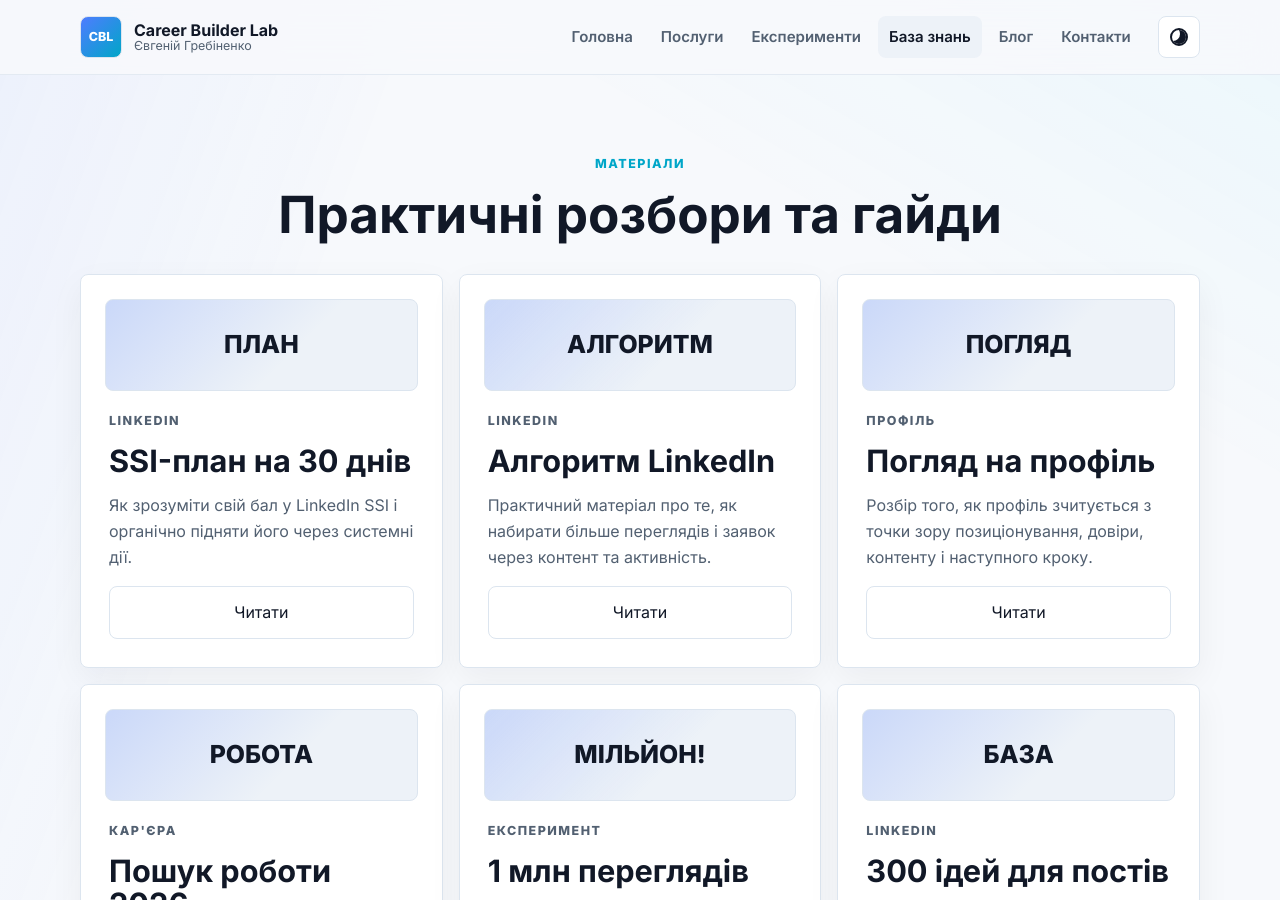
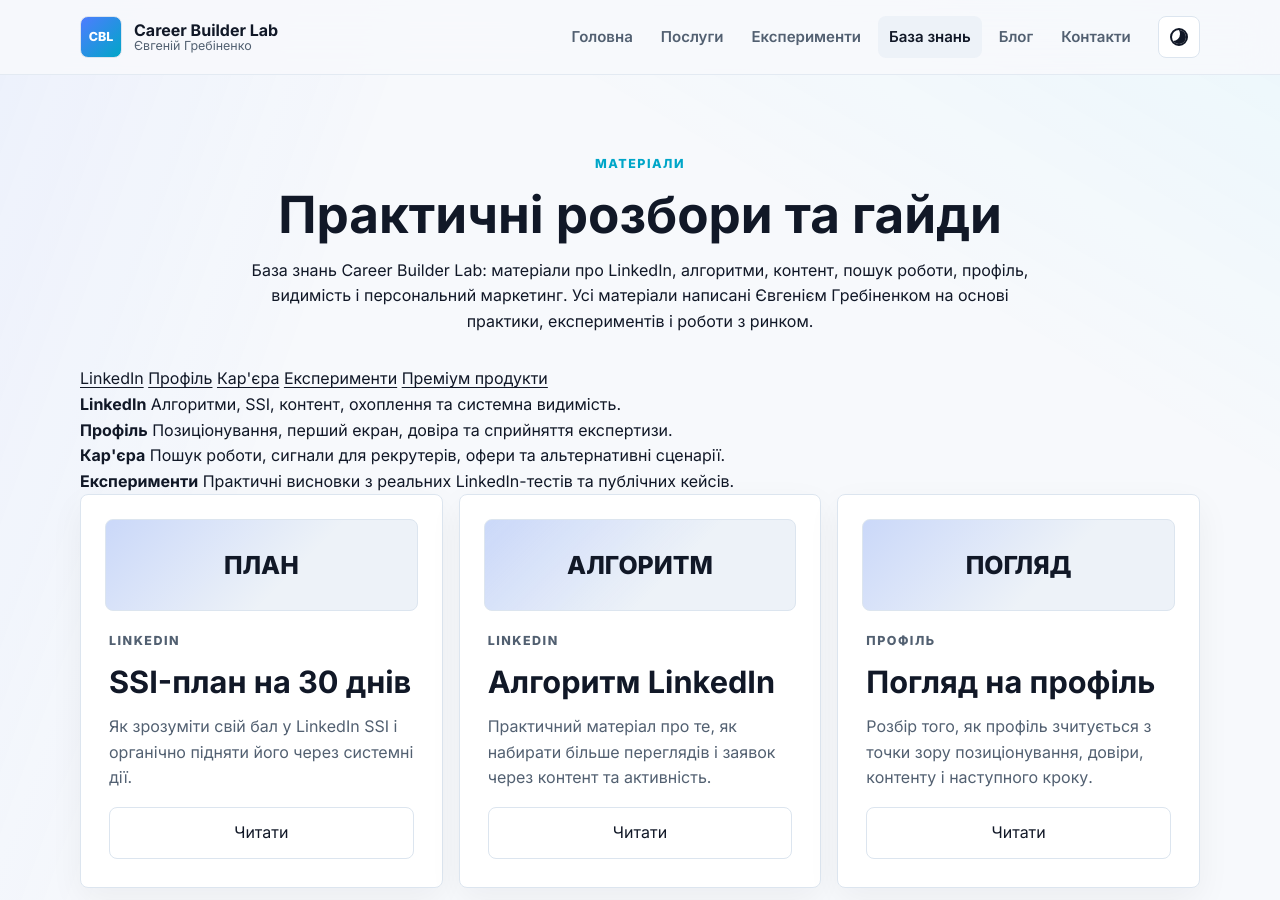
Before and after one commit to jenya112115-source/careerbuilderlab, a Jekyll site: the page built from pages/free.html, in a window 1280 px wide and 900 px high, scrolled down 372 px. Built offline with Jekyll 4.4.1, drawn with Linux system fonts in a browser that asks for light colours.

Commit message:
Add files via upload

```diff
--- a/pages/free.html
+++ b/pages/free.html
@@ -10,6 +10,32 @@
     <div class="section-heading centered">
       <p class="eyebrow">Матеріали</p>
       <h2>Практичні розбори та гайди</h2>
+      <p>База знань Career Builder Lab: матеріали про LinkedIn, алгоритми, контент, пошук роботи, профіль, видимість і персональний маркетинг. Усі матеріали написані Євгенієм Гребіненком на основі практики, експериментів і роботи з ринком.</p>
+    </div>
+    <nav class="knowledge-hub-nav" aria-label="Категорії бази знань">
+      <a href="#knowledge-linkedin">LinkedIn</a>
+      <a href="#knowledge-profile">Профіль</a>
+      <a href="#knowledge-career">Кар'єра</a>
+      <a href="#knowledge-experiment">Експерименти</a>
+      <a href="#premium-products">Преміум продукти</a>
+    </nav>
+    <div class="knowledge-category-grid" aria-label="Основні теми бази знань">
+      <article id="knowledge-linkedin">
+        <strong>LinkedIn</strong>
+        <span>Алгоритми, SSI, контент, охоплення та системна видимість.</span>
+      </article>
+      <article id="knowledge-profile">
+        <strong>Профіль</strong>
+        <span>Позиціонування, перший екран, довіра та сприйняття експертизи.</span>
+      </article>
+      <article id="knowledge-career">
+        <strong>Кар'єра</strong>
+        <span>Пошук роботи, сигнали для рекрутерів, офери та альтернативні сценарії.</span>
+      </article>
+      <article id="knowledge-experiment">
+        <strong>Експерименти</strong>
+        <span>Практичні висновки з реальних LinkedIn-тестів та публічних кейсів.</span>
+      </article>
     </div>
     <div class="card-grid knowledge-grid">
       {% assign resources = site.resources | sort: "order" %}
@@ -23,6 +49,7 @@
           <p class="eyebrow">{{ resource.type }}</p>
           <h2><a href="{{ resource.url | relative_url }}">{{ resource.card_title | default: resource.title }}</a></h2>
           <p>{{ resource.description }}</p>
+          {% if resource.summary %}<p class="knowledge-summary">{{ resource.summary }}</p>{% endif %}
           <a class="button secondary" href="{{ resource.url | relative_url }}">Читати</a>
         </article>
       {% endfor %}
```
